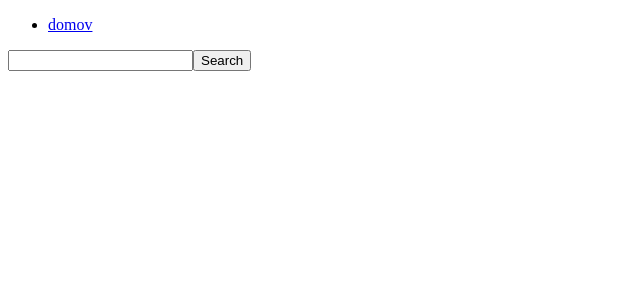
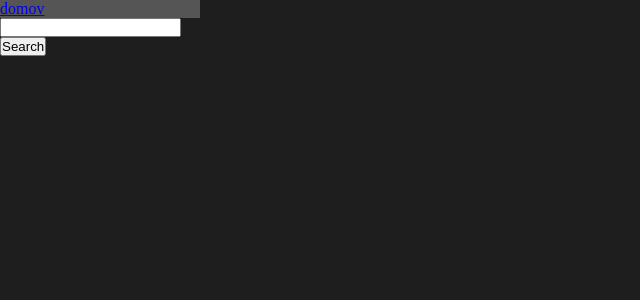
Before and after one commit to Mlocik97/RecipeSearch, a Nuxt app: page / in a window 1280 px wide. Shown: the top 300 px of the page, without its empty margins (0-640 px from the left). Built offline with nearby package versions, Linux system fonts and the light colour scheme.

Commit message:
some styles and database schema

```diff
--- a/app.vue
+++ b/app.vue
@@ -14,6 +14,7 @@
 </script>
 
 <template>
+	<header></header>
 	<nav>
 		<ul v-for="link in links" :key="link.href">
 			<li>
@@ -26,6 +27,7 @@
 			<NuxtPage />
 		</NuxtLayout>
 	</main>
+	<footer></footer>
 </template>
 
 <style>
--- a/package.json
+++ b/package.json
@@ -22,6 +22,7 @@
 		"vue-router": "^4.3.0"
 	},
 	"devDependencies": {
+		"cypress": "^13.7.1",
 		"eslint": "^8.57.0",
 		"eslint-config-prettier": "^9.1.0",
 		"eslint-plugin-prettier": "^5.1.3",
--- a/style.css
+++ b/style.css
@@ -0,0 +1,65 @@
+:root, html {
+	overflow-x: hidden;
+	overflow-y: scroll;
+}
+
+html, body {
+	height: 100%;
+	width: 100%;
+	margin: 0;
+	padding: 0;
+}
+
+body {
+	line-break: 1.5;
+	display: grid;
+	grid-template-columns: 200px 1fr 1fr;
+	grid-template-rows: 3rem 1fr 2rem;
+	grid-column-gap: 0.5rem;
+	background-color: #1e1e1e;
+	color: #ccc;
+}
+
+* {
+	margin: initial;
+	padding: initial;
+}
+
+header {
+	grid-row: 1/2;
+	grid-column: 1/2;
+	background-color: #555555;
+	text-align: center;
+}
+
+
+nav {
+	grid-row: 2/-1;
+	grid-column: 1/2;
+	background-color: #555555;
+}
+
+/*
+nav > ul {
+
+}
+
+nav > ul > li {
+
+}
+
+nav > ul > li > a {
+
+}
+*/
+
+main {
+	grid-row: 1/-2;
+	grid-column: 2/4;
+}
+
+footer {
+	grid-row: -2/-1;
+	grid-column: 1/4;
+	text-align: center;
+}
```
Also changed, not shown: schemas/recipes.js (added, +7 -0 lines), 2 other files (tests, documents, lock files or other folders).
